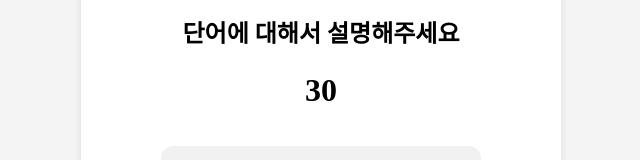
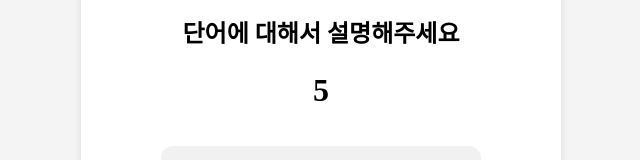
Before and after one commit to Goorm-Team4/liar-game-frontend, a React (Create React App) app: page /turn in a window 1280 px wide. Shown: the part 124-284 px from the top of the page, without its empty margins (319-959 px from the left). Built offline with nearby package versions, Linux system fonts and the light colour scheme.

Commit message:
feat(#18): 타이머 컴포넌트 구현

```diff
--- /dev/null
+++ b/src/components/Timer.js
@@ -0,0 +1,34 @@
+import React, { useState, useEffect } from 'react';
+import styled from 'styled-components';
+
+const Timer = ({ initTime = 30, onTimeUp }) => {
+    const [time, setTime] = useState(initTime);
+
+    useEffect(() => {
+        if (time <= 0) {
+            onTimeUp(); // 시간이 끝나면 부모 컴포넌트에서 처리
+            return;
+        }
+
+        const timer = setInterval(() => {
+            setTime((prev) => (prev > 0 ? prev - 1 : 0));
+        }, 1000);
+
+        return () => clearInterval(timer);
+    }, [time, onTimeUp]);
+
+    return (
+        <TimerContainer>
+            {time}
+        </TimerContainer>
+    );
+};
+
+export default Timer;
+
+const TimerContainer = styled.div`
+    margin-top: 2.5vh;
+    font-size: 4vh;
+    line-height: 5vh;
+    color: #000000;
+`;
--- a/src/pages/TurnPage.js
+++ b/src/pages/TurnPage.js
@@ -1,6 +1,7 @@
 import React, { useState, useEffect } from 'react';
 import styled from 'styled-components';
 
+import Timer from '../components/Timer';
 import ChatInput from '../components/chat/ChatInput';
 import TypingIndicator from '../components/chat/TypingIndicator';
 
@@ -86,7 +87,7 @@ const TurnPage = () => {
                     <TeamName>라이어</TeamName>
                     <Keyword>빵</Keyword>
                     <Instruction>단어에 대해서 설명해주세요</Instruction>
-                    <Timer>30</Timer>
+                    <Timer initTime={10} onTimeUp={moveToNextPlayer} />
                 </TeamInfoContainer>
 
                 <PlayerContainer>
@@ -151,13 +152,6 @@ const Instruction = styled.p`
     line-height: 4vh;
 `;
 
-const Timer = styled.div`
-    margin-top: 2.5vh;
-    font-size: 4vh;
-    line-height: 5vh;
-    color: #000000;
-`;
-
 const PlayerContainer = styled.div`
     flex: 1;
     display: flex;
```
